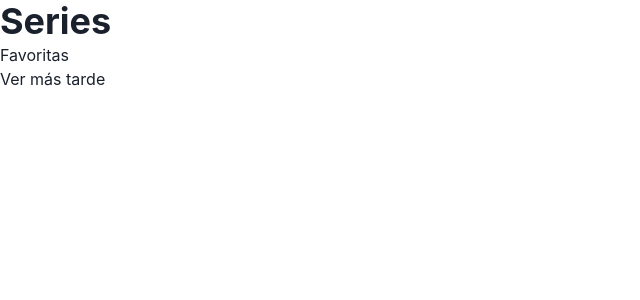
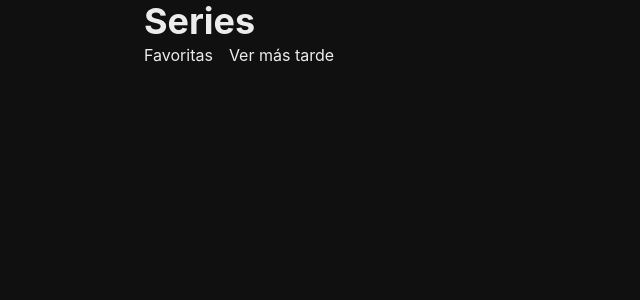
Before and after one commit to fernandobouchet/favSeries, a React (Vite) app: page /serie/1 in a window 1280 px wide. Shown: the top 300 px of the page, without its empty margins (0-640 px from the left). Built offline with nearby package versions, Linux system fonts and the light colour scheme; no server answers.

Commit message:
Cambiados estilos, modificado estilo global y otros arreglos

```diff
--- a/src/components/Header.jsx
+++ b/src/components/Header.jsx
@@ -1,8 +1,9 @@
-import { Heading } from "@chakra-ui/react";
+import { Container, Heading } from "@chakra-ui/react";
 import { Link } from "react-router-dom";
 
 const Header = () => {
   return (
+    <Container maxWidth={"1024px"}>
       <header>
         <Heading as={Link} to="/">
           Series
@@ -18,6 +19,7 @@ const Header = () => {
           </ul>
         </nav>
       </header>
+    </Container>
   );
 };
 export default Header;
--- a/src/components/SerieCard.jsx
+++ b/src/components/SerieCard.jsx
@@ -1,14 +1,16 @@
 import { Link } from "react-router-dom";
-import { AspectRatio, Box, Image } from "@chakra-ui/react";
+import { AspectRatio, Box, Image, Text } from "@chakra-ui/react";
 
 const SerieCard = ({ data }) => {
-  const { name, id, poster_path } = data;
+  const { name, first_air_date, id, poster_path } = data;
 
   return (
     <>
       <Box
+        data-group
         as={Link}
         to={`serie/${id}`}
+        border="0.01px solid var(--chakra-colors-whiteAlpha-300)"
         borderRadius="lg"
         overflow="hidden"
         h={"100%"}
@@ -16,9 +18,11 @@ const SerieCard = ({ data }) => {
         _hover={{
           filter: "auto",
           blur: "2px",
-          brightness: "20%",
+          brightness: "40%",
+          backgroundColor: "rgba(0, 0, 0, 0.8)",
           cursor: "pointer",
         }}
+        display="block"
       >
         <AspectRatio maxW="400px" ratio={2 / 3}>
           <Image
@@ -28,15 +32,12 @@ const SerieCard = ({ data }) => {
           />
         </AspectRatio>
         <Box p="2">
-          <Box
-            mt="1"
-            fontWeight="semibold"
-            as="h2"
-            lineHeight="tight"
-            noOfLines={1}
-          >
+          <Text fontWeight="semibold" as="h2" lineHeight="tight" noOfLines={1}>
             {name}
-          </Box>
+          </Text>
+          <Text as="sub" color={"whiteAlpha.700"}>
+            {new Date(first_air_date).getFullYear()}
+          </Text>
         </Box>
       </Box>
     </>
--- a/src/main.jsx
+++ b/src/main.jsx
@@ -2,13 +2,15 @@ import React from "react";
 import ReactDOM from "react-dom/client";
 import { ChakraProvider } from "@chakra-ui/react";
 import { BrowserRouter } from "react-router-dom";
+import theme from "./theme";
 import App from "./App";
-import "./index.css";
 
 ReactDOM.createRoot(document.getElementById("root")).render(
-  <BrowserRouter>
-    <ChakraProvider>
-      <App />
-    </ChakraProvider>
-  </BrowserRouter>
+  <>
+    <BrowserRouter>
+      <ChakraProvider theme={theme}>
+        <App />
+      </ChakraProvider>
+    </BrowserRouter>
+  </>
 );
--- a/src/pages/Home.jsx
+++ b/src/pages/Home.jsx
@@ -2,6 +2,7 @@ import { SimpleGrid, Box, Container } from "@chakra-ui/react";
 import SerieCard from "../components/SerieCard";
 
 const Home = ({ data }) => {
+  console.log(data);
   return (
     <Container maxWidth={"1024px"}>
       <SimpleGrid columns={[2, null, 3, 4]} spacing="10px">
--- /dev/null
+++ b/src/theme.js
@@ -0,0 +1,20 @@
+import { extendTheme } from "@chakra-ui/react";
+
+const config = {
+  useSystemColorMode: false,
+  initialColorMode: "dark",
+};
+
+const styles = {
+  global: {
+    body: {
+      color: "whiteAlpha.900",
+      bg: "rgba(0, 0, 0, 0.10)",
+    },
+    ul: { listStyle: "none", display: "flex", gap: "1rem" },
+  },
+};
+
+const theme = extendTheme({ config, styles });
+
+export default theme;
```
Also changed, not shown: src/index.css (deleted). Lines whose indentation alone changed are shown as unchanged.
